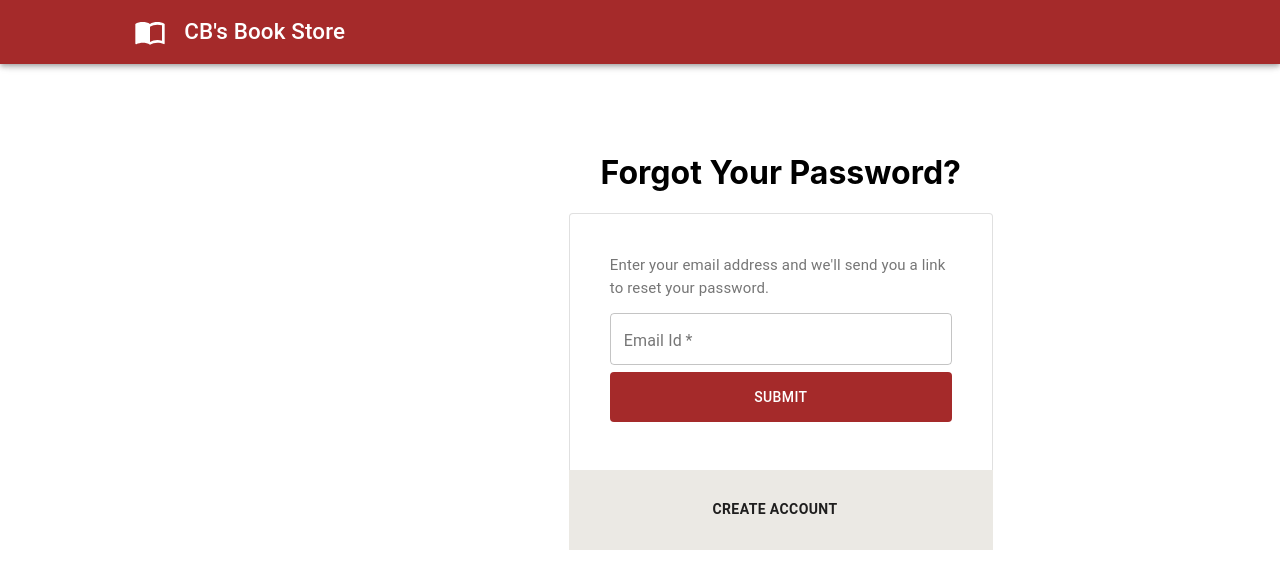
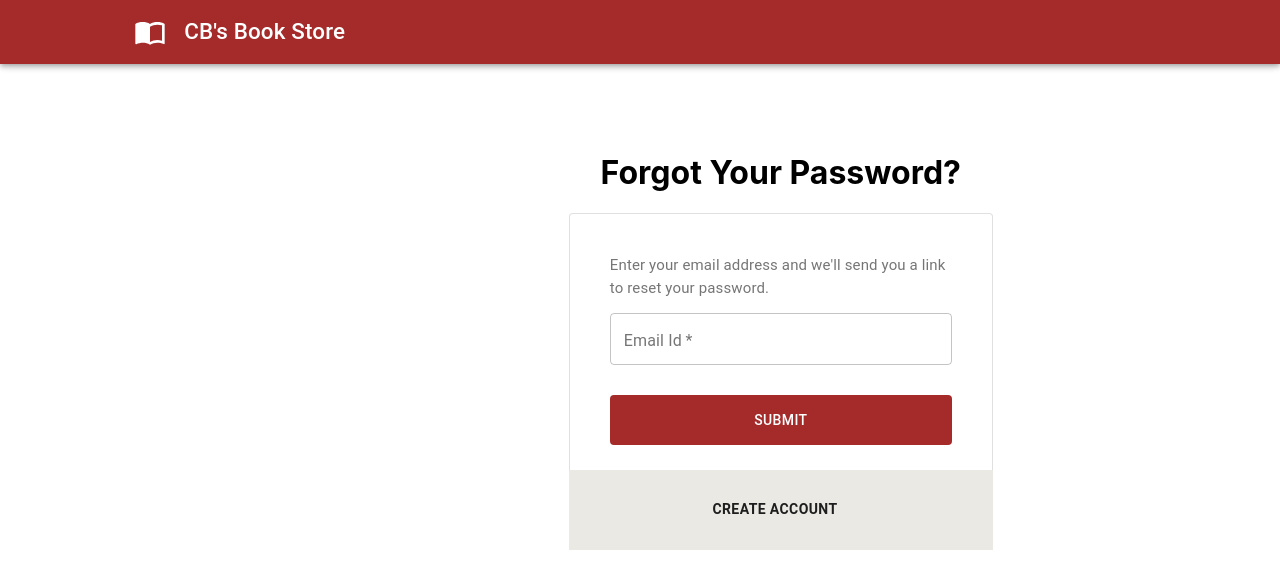
Before and after one commit to gajanan15/Online-Book-Store-Front-End, a React (Create React App) app: page /forgot/password in a window 1280 px wide. Shown: the top 588 px of the page. Built offline with nearby package versions, Linux system fonts and the light colour scheme.

Commit message:
ADDED : Validation for textfield

```diff
--- a/src/component/user/ForgotPassword.js
+++ b/src/component/user/ForgotPassword.js
@@ -26,6 +26,25 @@ class ForgotPassword extends Component {
             snackFlag: false,
             severity: "error",
             snackMessage: ""
+        }
+    }
+
+
+    emailValidation=(event,error)=>{
+        let emailPattern="^([a-zA-Z]{3,}([.|_|+|-]?[a-zA-Z0-9]+)?[@][a-zA-Z0-9]+[.][a-zA-Z]{2,3}([.]?[a-zA-Z]{2,3})?)$"
+        if(!event.target.value.match(emailPattern)){
+            this.setState({
+                [event.target.id]: "Enter valid email id",
+                [error]: `Invalid ${event.target.name}`,
+                errorStatus: true,
+            })
+        }
+        else {
+            this.setState({
+                [event.target.id]: " ",
+                [error]:"",
+                errorStatus: false,
+            })
         }
     }
 
@@ -69,7 +88,10 @@ class ForgotPassword extends Component {
                                                        variant="outlined"
                                                        value={this.state.emailID}
                                                        fullWidth required autoComplete="off"
+                                                       error={this.state.forgetEmailError}
                                                        onChange={this.changeState}
+                                                       onBlur={(e)=>this.emailValidation(e,"forgetEmailError")}
+                                                       helperText={this.state.forgetEmailId}
                                             />
                                         </ThemeProvider>
                                     </div>
```
Lines whose indentation alone changed are shown as unchanged.
